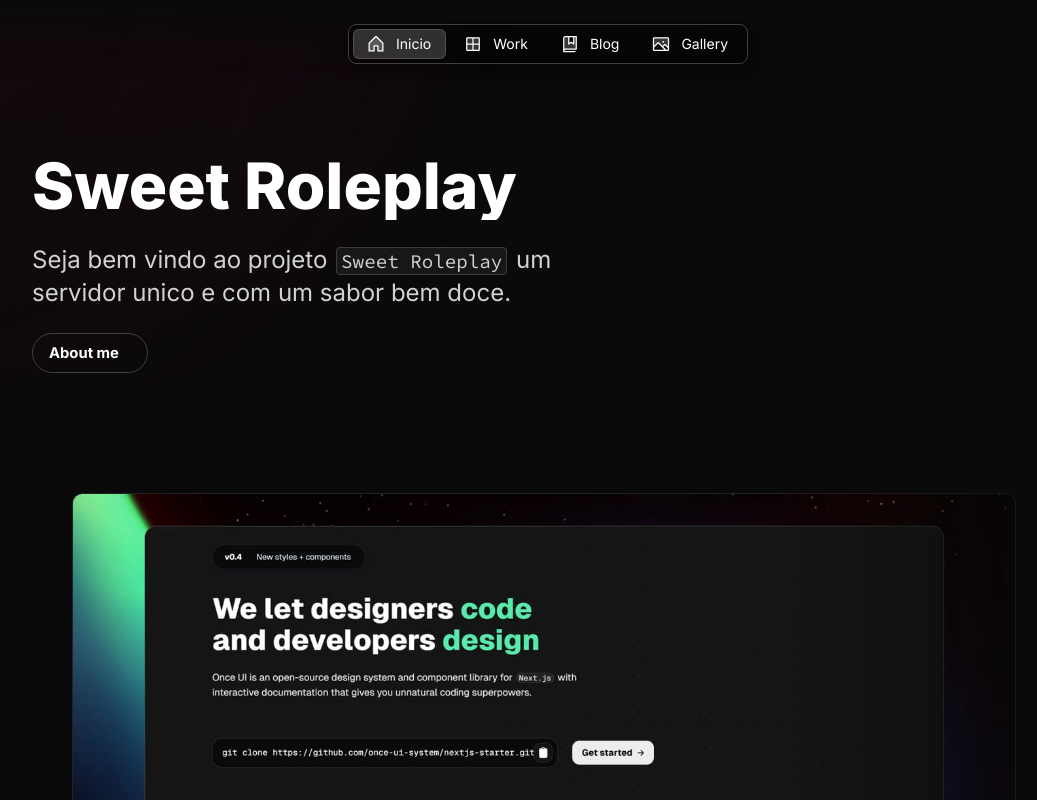
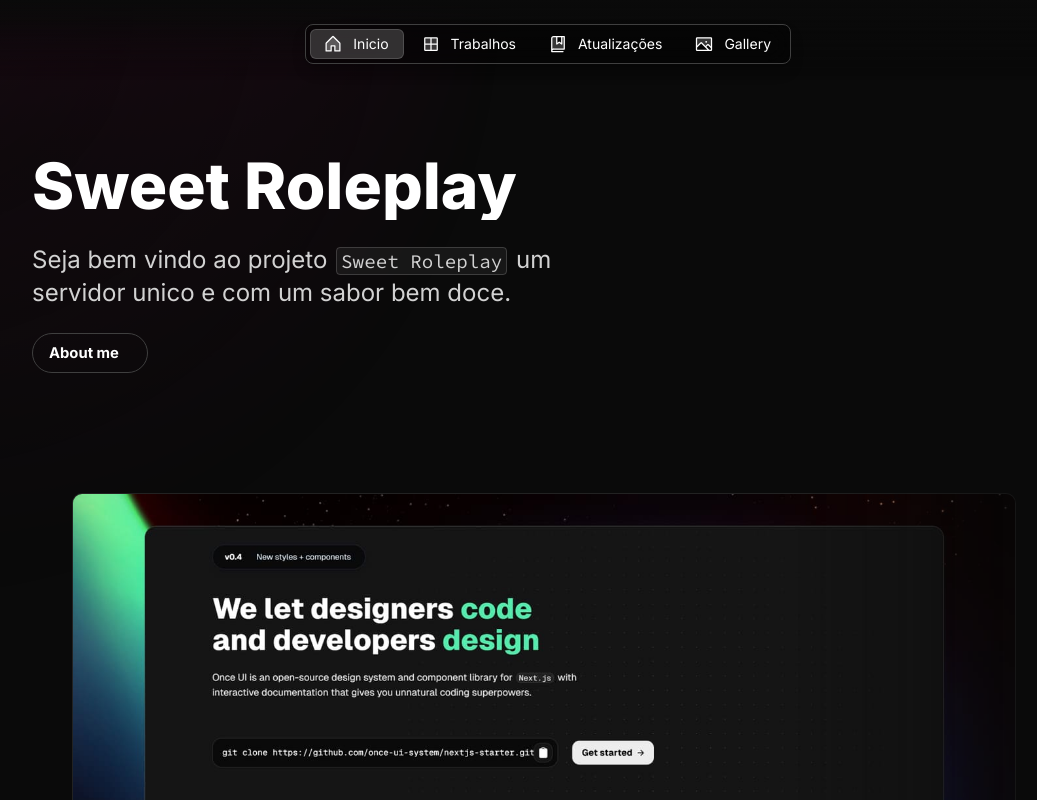
Before and after one commit to flynnzin/sweet_nexjsj, a Next.js app: page /en in a window 1280 px wide. Shown: the top 800 px of the page, without its empty margins (96-1133 px from the left). Built offline with nearby package versions, Linux system fonts and the light colour scheme.

Commit message:
Update content.js

```diff
--- a/src/app/resources/content.js
+++ b/src/app/resources/content.js
@@ -153,7 +153,7 @@
 }
 
 const blog = {
-    label: 'Blog',
+    label: 'Atualizações',
     title: 'Writing about design and tech...',
     description: `Read what ${person.name} has been up to recently`
     // Create new blog posts by adding a new .mdx file to app/blog/posts
@@ -161,7 +161,7 @@
 }
 
 const work = {
-    label: 'Work',
+    label: 'Trabalhos',
     title: 'My projects',
     description: `Design and dev projects by ${person.name}`
     // Create new project pages by adding a new .mdx file to app/blog/posts
```
